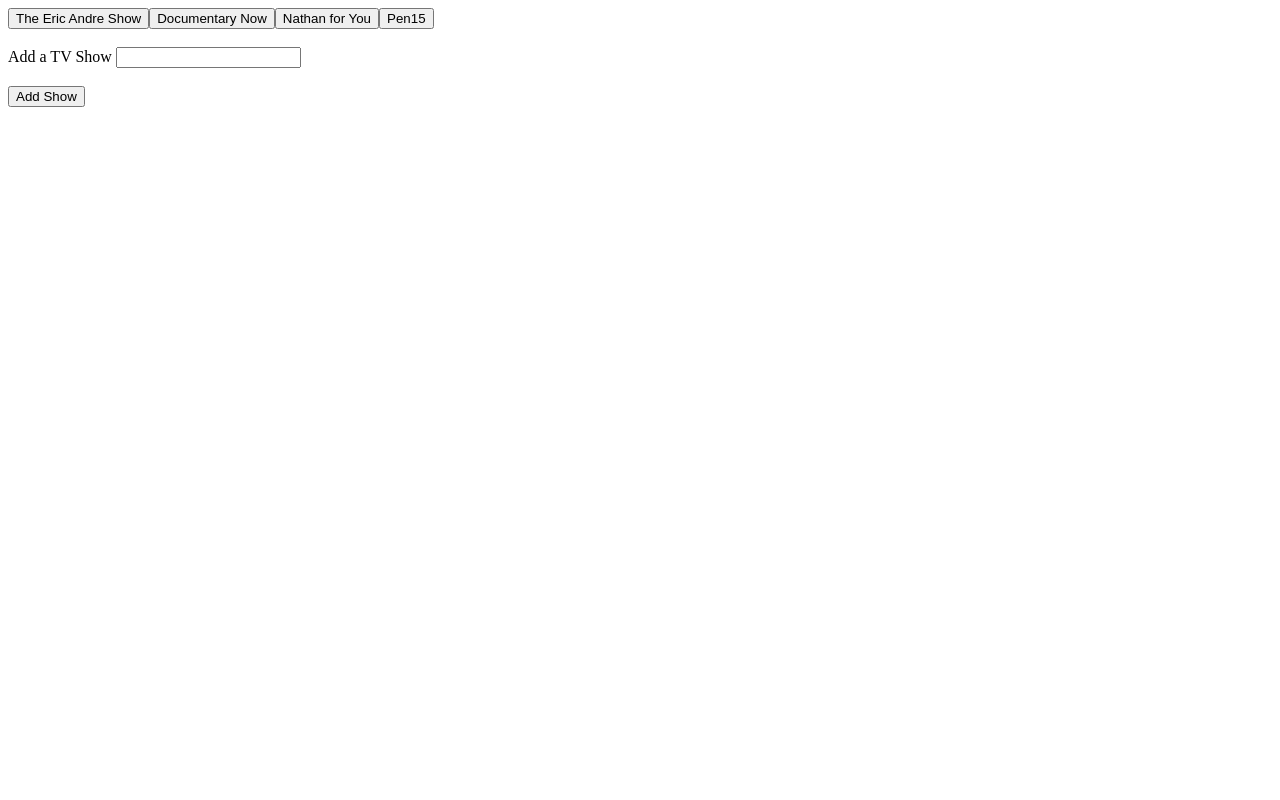
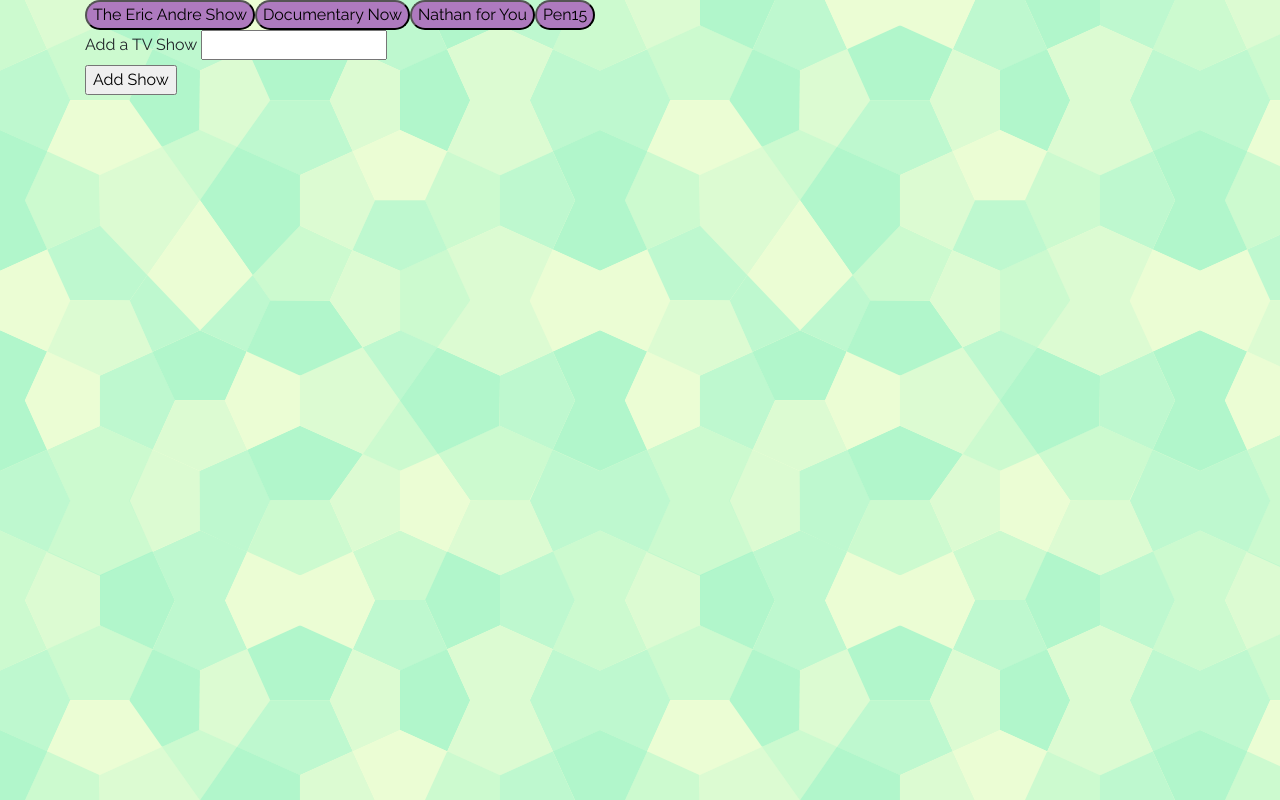
Before and after one commit to pariscornett/gifTastic, a plain HTML site: page index.html in a window 1280 px wide. Drawn offline with nearby package versions, Linux system fonts and the light colour scheme.

Commit message:
added style elements

```diff
--- a/assets/gif.js
+++ b/assets/gif.js
@@ -36,7 +36,8 @@ $("#add-tv").on("click", function(event){
 //function to make buttons display gifs
 function generate() {
     //create a click event
-    $("button").on("click", function (){
+    $("button").on("click", function (event){
+        event.preventDefault();
         //empties out the previous button's gifs
         $("#gif-dump").empty();
         //this will grab the value of data attribute "data-name" and store it in the variable "show"
--- a/assets/reset.css
+++ b/assets/reset.css
@@ -0,0 +1,48 @@
+/* http://meyerweb.com/eric/tools/css/reset/
+   v2.0 | 20110126
+   License: none (public domain)
+*/
+
+html, body, div, span, applet, object, iframe,
+h1, h2, h3, h4, h5, h6, p, blockquote, pre,
+a, abbr, acronym, address, big, cite, code,
+del, dfn, em, img, ins, kbd, q, s, samp,
+small, strike, strong, sub, sup, tt, var,
+b, u, i, center,
+dl, dt, dd, ol, ul, li,
+fieldset, form, label, legend,
+table, caption, tbody, tfoot, thead, tr, th, td,
+article, aside, canvas, details, embed,
+figure, figcaption, footer, header, hgroup,
+menu, nav, output, ruby, section, summary,
+time, mark, audio, video {
+	margin: 0;
+	padding: 0;
+	border: 0;
+	font-size: 100%;
+	font: inherit;
+	vertical-align: baseline;
+}
+/* HTML5 display-role reset for older browsers */
+article, aside, details, figcaption, figure,
+footer, header, hgroup, menu, nav, section {
+	display: block;
+}
+body {
+	line-height: 1;
+}
+ol, ul {
+	list-style: none;
+}
+blockquote, q {
+	quotes: none;
+}
+blockquote:before, blockquote:after,
+q:before, q:after {
+	content: '';
+	content: none;
+}
+table {
+	border-collapse: collapse;
+	border-spacing: 0;
+}
--- a/assets/style.css
+++ b/assets/style.css
@@ -0,0 +1,13 @@
+body {
+    background-image: url("../assets/images/congruent_pentagon.png");
+    font-family: 'Raleway', sans-serif;
+}
+
+button {
+    background-color:#ae7abf;
+    border-radius: 50px;
+}
+
+button:hover{
+    background-color:#c6b9ef;
+}
--- a/index.html
+++ b/index.html
@@ -5,26 +5,51 @@
     <meta name="viewport" content="width=device-width, initial-scale=1.0">
     <meta http-equiv="X-UA-Compatible" content="ie=edge">
     <title>gifTastic</title>
-
+    <!--Google Font-->
+    <link href="https://fonts.googleapis.com/css?family=Raleway&display=swap" rel="stylesheet">
+    <!--Link Reset CSS-->
+    <link rel= "stylesheet" type = "text/css" href = "assets/reset.css">
+    <!--Link Bootstrap-->
+    <link rel="stylesheet" href="https://stackpath.bootstrapcdn.com/bootstrap/4.3.1/css/bootstrap.min.css" integrity="sha384-ggOyR0iXCbMQv3Xipma34MD+dH/1fQ784/j6cY/iJTQUOhcWr7x9JvoRxT2MZw1T" crossorigin="anonymous">
+    <!--Link Style CSS-->
+    <link rel = "stylesheet" type = "text/css" href = "assets/style.css">
 </head>
 <body>
-    <!--Makes a div for buttons to be stored in-->
+  <div class = "container">
+    <div class = "row">
+      <div class = "col-md-12">
           <div id = "dump-buttons">
-      <!--  <button class = "tv-button" data-name = "The Eric Andre Show">The Eric Andre Show</button> -->
+            <!--buttons go here-->
           </div>
-    <br>
+      </div>
+    </div>
+    <div class = "row">
+
+      <div class = "col-md-4">
          <!--Makes a form to input new tv shows-->
          <form id = "tv-form">
             <label for = "tv-input">Add a TV Show</label>
             <input type = "text" id = "tv-input">
-    </form>
             <br>
             <!--Button to add new tv show to array-->
             <input id = "add-tv" type = "submit" value = "Add Show">
+        </form>
+      </div>
+    </div>
+    <div class = "row">
+      <div class = "col-md-6">
+        <div id = "gif-dump">
               <!--Gifs will go here!-->
-    <div id = "gif-dump">
+        </div>
+    </div>
+  </div>
 
-    </div>
+
+
+  <!--Link Bootstrap-->
+  <script src="https://code.jquery.com/jquery-3.3.1.slim.min.js" integrity="sha384-q8i/X+965DzO0rT7abK41JStQIAqVgRVzpbzo5smXKp4YfRvH+8abtTE1Pi6jizo" crossorigin="anonymous"></script>
+  <script src="https://cdnjs.cloudflare.com/ajax/libs/popper.js/1.14.7/umd/popper.min.js" integrity="sha384-UO2eT0CpHqdSJQ6hJty5KVphtPhzWj9WO1clHTMGa3JDZwrnQq4sF86dIHNDz0W1" crossorigin="anonymous"></script>
+  <script src="https://stackpath.bootstrapcdn.com/bootstrap/4.3.1/js/bootstrap.min.js" integrity="sha384-JjSmVgyd0p3pXB1rRibZUAYoIIy6OrQ6VrjIEaFf/nJGzIxFDsf4x0xIM+B07jRM" crossorigin="anonymous"></script>
   <!--Link jQuery-->
   <script src="https://cdnjs.cloudflare.com/ajax/libs/jquery/3.2.1/jquery.min.js"></script>
   <!--Link External JS file-->
```
Also changed, not shown: assets/images/congruent_pentagon.png (added), 3 other files. Lines whose indentation alone changed are shown as unchanged.
